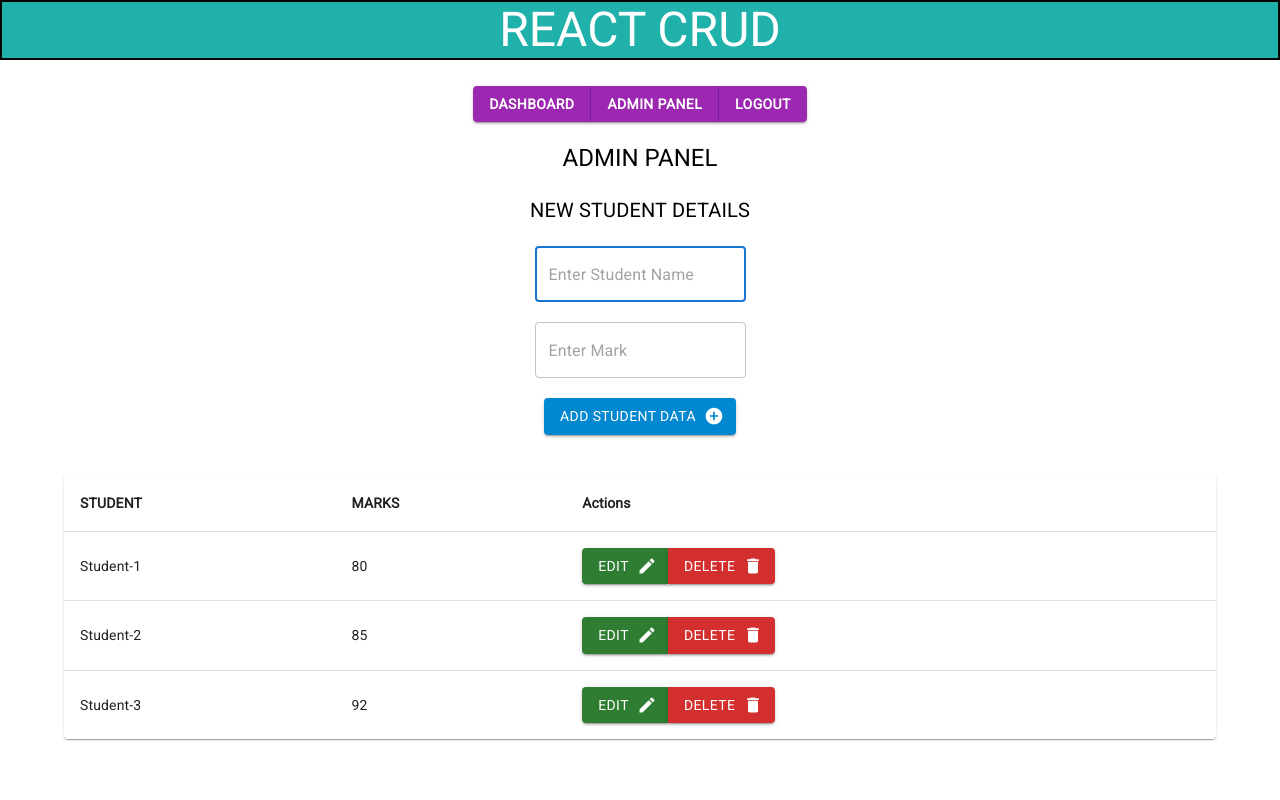
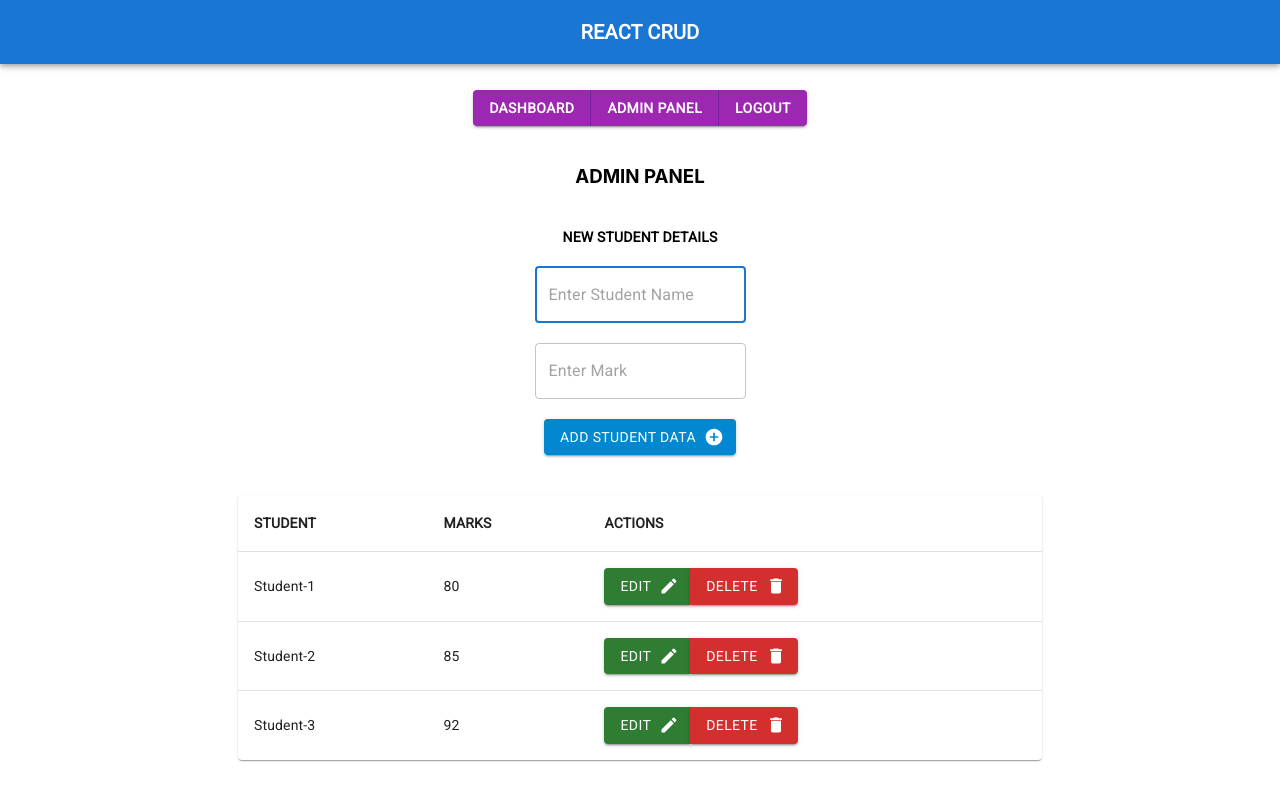
Before and after one commit to hiluraju/react-crud, a React (Create React App) app: page /admin in a window 1280 px wide. Built offline with nearby package versions, Linux system fonts and the light colour scheme.

Commit message:
Styling Finished

```diff
--- a/src/Admin/Admin.js
+++ b/src/Admin/Admin.js
@@ -1,17 +1,19 @@
 import { TextField,Button, Typography } from '@mui/material'
 import AddCircleIcon from '@mui/icons-material/AddCircle';
 import StudentTable from '../Dashboard/StudentTable';
+import { Container } from '@mui/system';
+
 
 
 
 const Admin = ({students,setStudents,studentName,setStudentName,studentMark,setStudentMark,handleStudentDataAddition,handleDelete,}) => {
   return (
-    <div>
+    <Container>
         <div>
             <br/>
-            <Typography variant='h5'>ADMIN PANEL</Typography>
+            <h3>ADMIN PANEL</h3>
             <br/>
-            <Typography variant='h6'>NEW STUDENT DETAILS</Typography>
+            <Typography variant='body2' className='fwb'>NEW STUDENT DETAILS</Typography>
             <br/>
             <TextField
               variant='outlined'
@@ -46,7 +48,7 @@ const Admin = ({students,setStudents,studentName,setStudentName,studentMark,setS
                handleDelete = {handleDelete}
           />
         </div>
-    </div>
+    </Container>
   )
 
 }
--- a/src/Admin/EditStudent.js
+++ b/src/Admin/EditStudent.js
@@ -18,7 +18,7 @@ const EditStudent = ({editStudentName,setEditStudentName,editStudentMark,setEdit
   return (
     <>
         <div>
-            <p>UPDATE STUDENT DETAILS</p>
+            <h3>UPDATE STUDENT DETAILS</h3>
             <input
               type="text"
               autoFocus
--- a/src/App.css
+++ b/src/App.css
@@ -33,6 +33,11 @@
     background-color: lightseagreen;
 }
 
+.lightgreen
+{
+    background-color: aqua;
+}
+
 .mb2
 {
     margin-bottom: 2% !important;;
@@ -42,8 +47,3 @@
 {
     font-weight: bold !important;
 }
-
-.bb
-{
-    border: 2px solid black;
-}
--- a/src/App.js
+++ b/src/App.js
@@ -10,7 +10,10 @@ import Admin from './Admin/Admin';
 import EditStudent from './Admin/EditStudent';
 import Nav from './Dashboard/Nav';
 import Header from './Home/Header';
+import Missing from './Home/Missing';
+
 import './App.css';
+
 
 const App = () =>
 {
@@ -66,7 +69,7 @@ const App = () =>
   {
     if(studentName && studentMark)
     {
-      const newstudentData = {id : Math.random(), name : studentName, marks : studentMark}
+      const newstudentData = {id : Math.random(), name : studentName.trim(), marks : studentMark.trim()}
       const studentData = JSON.parse(localStorage.getItem("students"));
       studentData.push(newstudentData);
       localStorage.setItem('students',JSON.stringify(studentData));
@@ -89,7 +92,7 @@ const App = () =>
   {
     if(editStudentName && editStudentMark)
     {
-      const updateStudent = {id, name :editStudentName, marks : editStudentMark}
+      const updateStudent = {id, name :editStudentName.trim(), marks : editStudentMark.trim()}
       const Studentdata =  JSON.parse(localStorage.getItem("students"));
       const updateStudentdata =  Studentdata.map((s) => s.id == id ? updateStudent : s);
       localStorage.setItem('students',JSON.stringify(updateStudentdata));
@@ -105,7 +108,7 @@ const App = () =>
 
     <div className="cen">
       <Header/>
-      <Container>
+      <Container maxWidth='md'>
         <Switch>
         <Route path="/" exact>
           <Home showForm = {showForm}
@@ -147,6 +150,7 @@ const App = () =>
                     handleStudentDataEdit = {handleStudentDataEdit}
           />
         </Route>
+        <Route path="*" component={Missing} />
         </Switch>
       </Container>
     </div>
--- a/src/Dashboard/StudentTable.js
+++ b/src/Dashboard/StudentTable.js
@@ -30,7 +30,7 @@ const StudentTable = ({students,handleDelete}) => {
                   <TableCell className='fwb'>STUDENT</TableCell>
                   <TableCell className='fwb'>MARKS</TableCell>
                   { adminpage &&
-                    <TableCell className='fwb'>Actions</TableCell>
+                    <TableCell className='fwb'>ACTIONS</TableCell>
                   }
 
                   </TableRow>
--- a/src/Home/Header.js
+++ b/src/Home/Header.js
@@ -1,11 +1,21 @@
-import { Typography } from '@mui/material'
-import React from 'react'
+import AppBar from '@mui/material/AppBar';
+import Box from '@mui/material/Box';
+import Toolbar from '@mui/material/Toolbar';
+import Typography from '@mui/material/Typography';
 
 
 const Header = () => {
   return (
-    <Typography variant='h3' className='green white mb2 bb'>REACT CRUD</Typography>
-  )
+    <Box sx={{ flexGrow: 1 }} className="mb2">
+      <AppBar position="static">
+        <Toolbar>
+          <Typography variant="h6" component="div" sx={{ flexGrow: 1 }} className="fwb">
+            REACT CRUD
+          </Typography>
+        </Toolbar>
+      </AppBar>
+    </Box>
+  );
 }
 
 export default Header
--- a/src/Home/Home.js
+++ b/src/Home/Home.js
@@ -1,5 +1,5 @@
 import React, { useEffect } from 'react'
-import { Button, TextField, Typography } from '@mui/material';
+import { Button, TextField } from '@mui/material';
 import LoginIcon from '@mui/icons-material/Login';
 import LockOpenIcon from '@mui/icons-material/LockOpen';
 
--- /dev/null
+++ b/src/Home/Missing.js
@@ -0,0 +1,14 @@
+import { Typography,Button } from '@mui/material'
+import { Link } from 'react-router-dom'
+
+
+const Missing = () => {
+  return (
+    <>
+    <Typography variant='h4' className='fwb mb2'>PAGE NOT FOUND</Typography>
+    <Button variant='contained' color='error'><Link to="/" className='tdn fwb white'>GO BACK TO HOMEPAGE </Link></Button>
+    </>
+  )
+}
+
+export default Missing
```
